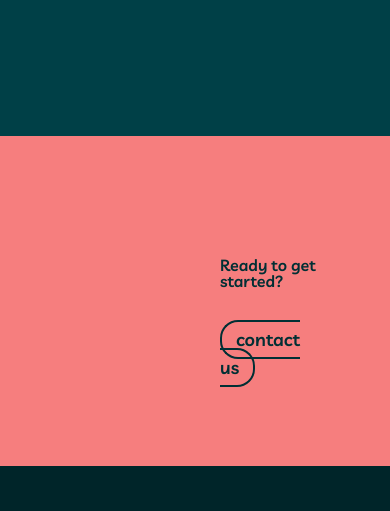
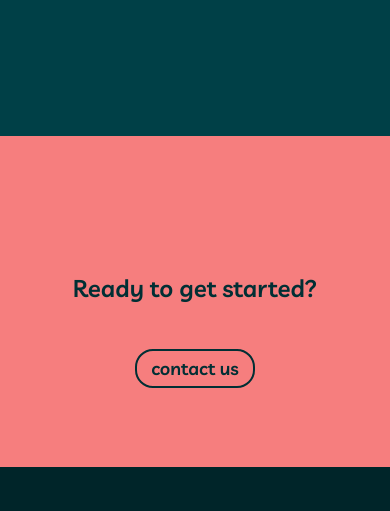
Before and after one commit to Asadbekdevuz/myteam, a plain HTML site: page index.html in a window 390 px wide. Shown: the part 3200-3711 px from the top of the page. Drawn offline with Linux system fonts and the light colour scheme; files whose address does not match are found by name.

Commit message:
css edited

```diff
--- a/styles/main.css
+++ b/styles/main.css
@@ -346,7 +346,7 @@ position: absolute;
   background: #F67E7E;
   padding-top: 76px;
   padding-bottom: 76px;
-  padding-left: 200px;
+
 }
 .fourth-list{
   max-width: 917px;
@@ -620,7 +620,7 @@ position: absolute;
   background: #F67E7E;
   padding-top: 76px;
   padding-bottom: 76px;
-  padding-right: 50px;
+
 
 }
 .fourth-list{
@@ -844,12 +844,12 @@ position: absolute;
 }
 .fourth-list{
   display: block;
-  width: 100%;
+  text-align: center;
 
 }
 .fourth-section-title{
-  font-size: 16px;
-  line-height: 16px;
+  font-size: 24px;
+  line-height: 24px;
 
 }
 .contact-last2-us {
```
